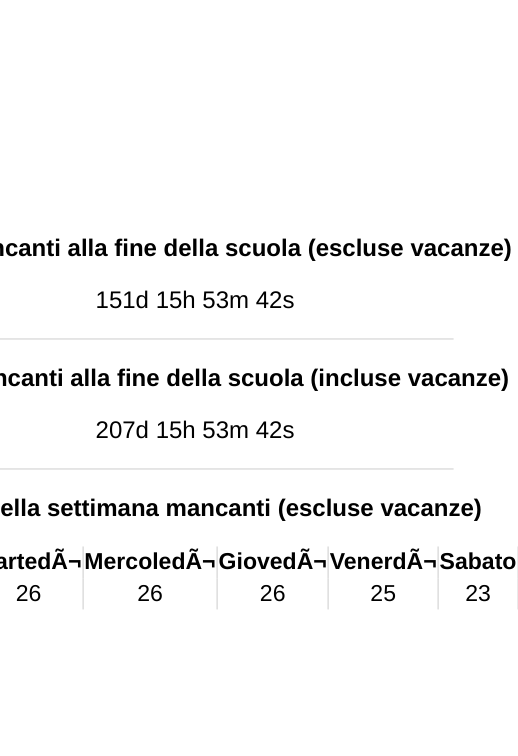
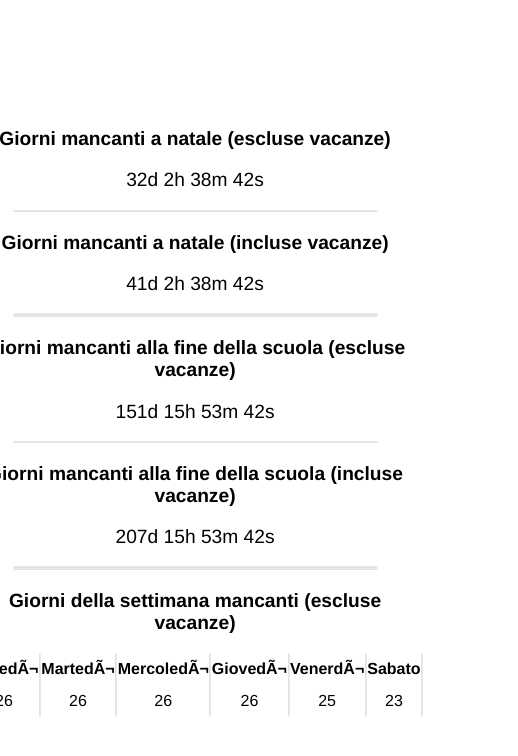
Before and after one commit to spacefall/scuola-countdown, a plain HTML site: page index.html in a window 390 px wide. Shown: the whole page, 518 px wide, since content can reach past the window. Drawn offline with Linux system fonts and the light colour scheme.

Commit message:
aggiunto countdown natale, fix su mobile

```diff
--- a/countdown.js
+++ b/countdown.js
@@ -12,7 +12,7 @@ const vacanzeVeneto = {
   9: [],
   10: [1],
   11: [8, 9, 23, 24, 25, 26, 27, 28, 29, 30, 31],
-}
+};
 
 // Data finale
 const countdownDate = new Date("Jun 8, 2024 13:15:00");
@@ -96,12 +96,20 @@ var countdown = setInterval(function () {
   document.getElementById("sab").innerHTML = sabato;
 
   // Imposta il testo di countdown_lavorativi
-    document.getElementById("countdown_lavorativi").innerHTML = days - daysAntiLavorativi + "d " + hours + "h "
-        + minutes + "m " + seconds + "s ";
+  document.getElementById("countdown_lavorativi").innerHTML =
+    days -
+    daysAntiLavorativi +
+    "d " +
+    hours +
+    "h " +
+    minutes +
+    "m " +
+    seconds +
+    "s ";
 
   // Imposta il testo di countdown
-    document.getElementById("countdown").innerHTML = days + "d " + hours + "h "
-        + minutes + "m " + seconds + "s ";
+  document.getElementById("countdown").innerHTML =
+    days + "d " + hours + "h " + minutes + "m " + seconds + "s ";
 
   // Se il countdown ha finito scrivi vacanza
   if (distance < 0) {
@@ -110,3 +118,71 @@ var countdown = setInterval(function () {
     document.getElementById("countdown_lavorativi").innerHTML = "Vacanze 🎉";
   }
 }, 1000);
+
+// Data natale
+const countdownDateXmas = new Date("Dec 25, 2023 00:00:00");
+
+// Aggiorna il countdown ogni secondo
+var countdownXmas = setInterval(function () {
+  // Get today's date and time
+  var now = new Date();
+
+  // Find the distance between now and the count down date
+  var distance = countdownDateXmas.getTime() - now.getTime();
+
+  // Time calculations for days, hours, minutes and seconds
+  var days = Math.floor(distance / (1000 * 60 * 60 * 24));
+  var hours = Math.floor((distance % (1000 * 60 * 60 * 24)) / (1000 * 60 * 60));
+  var minutes = Math.floor((distance % (1000 * 60 * 60)) / (1000 * 60));
+  var seconds = Math.floor((distance % (1000 * 60)) / 1000);
+
+  // Escludi vacanze/domeniche
+  var daysAntiLavorativi = 0;
+
+  for (var x = 0; x <= days; x++) {
+    // Passa al giorno successivo
+    var nextDay = new Date(now);
+    nextDay.setDate(now.getDate() + x);
+
+    // Evita che cominci a contare giorni oltre alla data del countdown
+    if (nextDay > countdownDate) {
+      break;
+    }
+
+    // Rimouve i giorni di vacanza dal countdown
+    if (vacanzeVeneto[nextDay.getMonth()].includes(nextDay.getDate())) {
+      daysAntiLavorativi++;
+      continue;
+    }
+
+    // Se il giorno è Domenica viene escluso dai giorni rimanenti
+    if (nextDay.getDay() == 0) {
+      daysAntiLavorativi++;
+      continue;
+    }
+  }
+
+  // Imposta il testo di countdown_lavorativi
+  document.getElementById("countdown_lavorativi_natale").innerHTML =
+    days -
+    daysAntiLavorativi +
+    "d " +
+    hours +
+    "h " +
+    minutes +
+    "m " +
+    seconds +
+    "s ";
+
+  // Imposta il testo di countdown
+  document.getElementById("countdown_natale").innerHTML =
+    days + "d " + hours + "h " + minutes + "m " + seconds + "s ";
+
+  // Se il countdown ha finito scrivi vacanza
+  if (distance < 0) {
+    clearInterval(x);
+    document.getElementById("countdown_natale").innerHTML = "Natale 🎅";
+    document.getElementById("countdown_lavorativi_natale").innerHTML =
+      "Natale 🎅";
+  }
+}, 1000);
--- a/index.html
+++ b/index.html
@@ -1,21 +1,41 @@
 <!DOCTYPE html>
 <html>
+  <head>
+    <meta name="viewport" content="width=device-width, initial-scale=1.0" />
 
-<head>
     <!-- <meta http-equiv="Content-Type" content="text/html; charset=windows-1252"> -->
     <script src="countdown.js"></script>
-    <link rel="stylesheet" href="styles.css">
+    <link rel="stylesheet" href="styles.css" />
   </head>
 
   <body>
+    <div id="container">
+      <p class="header">Giorni mancanti a natale (escluse vacanze)</p>
+      <p id="countdown_lavorativi_natale" class="countdown"></p>
 
-    <div id="container">
-        <p class="header">Giorni mancanti alla fine della scuola (escluse vacanze)</p>
+      <hr class="divider" />
+
+      <p class="header">Giorni mancanti a natale (incluse vacanze)</p>
+      <p id="countdown_natale" class="countdown"></p>
+
+      <hr class="divider" />
+      <hr class="divider" />
+
+      <p class="header">
+        Giorni mancanti alla fine della scuola (escluse vacanze)
+      </p>
       <p id="countdown_lavorativi" class="countdown"></p>
-        <hr class="divider">
-        <p class="header">Giorni mancanti alla fine della scuola (incluse vacanze)</p>
+
+      <hr class="divider" />
+
+      <p class="header">
+        Giorni mancanti alla fine della scuola (incluse vacanze)
+      </p>
       <p id="countdown" class="countdown"></p>
-        <hr class="divider">
+
+      <hr class="divider" />
+      <hr class="divider" />
+
       <p class="header">Giorni della settimana mancanti (escluse vacanze)</p>
       <table>
         <tr>
@@ -37,7 +57,5 @@
       </table>
       <p id="giorni" class="countdown"></p>
     </div>
-
   </body>
-
 </html>
--- a/styles.css
+++ b/styles.css
@@ -1,13 +1,13 @@
 .header {
-    font-family: 'Helvetica', 'Arial', sans-serif;
+  font-family: "Helvetica", "Arial", sans-serif;
   font-weight: bold;
-    font-size: x-large;
+  font-size: larger;
   text-align: center;
 }
 
 .countdown {
-    font-family: 'Helvetica', 'Arial', sans-serif;
-    font-size: x-large;
+  font-family: "Helvetica", "Arial", sans-serif;
+  font-size: larger;
   text-align: center;
 }
 
@@ -33,9 +33,10 @@ hr.divider {
 table,
 th,
 td {
-    font-family: 'Helvetica', 'Arial', sans-serif;
+  font-family: "Helvetica", "Arial", sans-serif;
   margin: auto;
-    font-size: larger;
+
+  max-width: 28vw;
   border-collapse: collapse;
   border-right: 1px solid #ccc;
   border-left: 1px solid #ccc;
```
Lines whose indentation alone changed are shown as unchanged.
